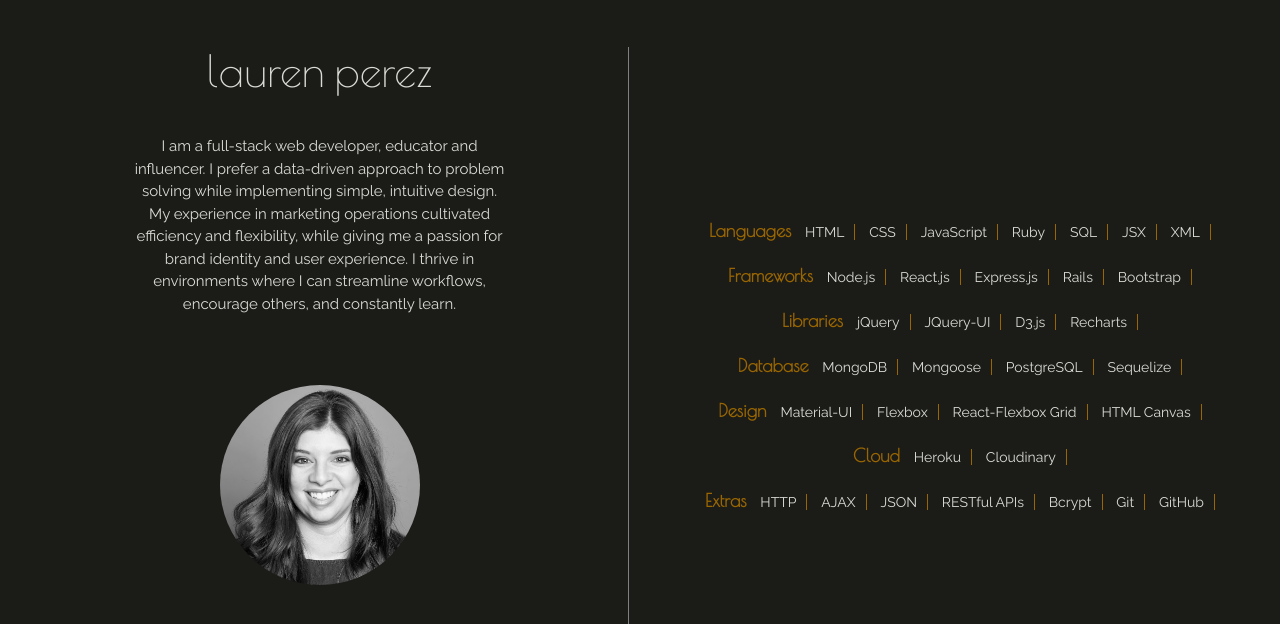
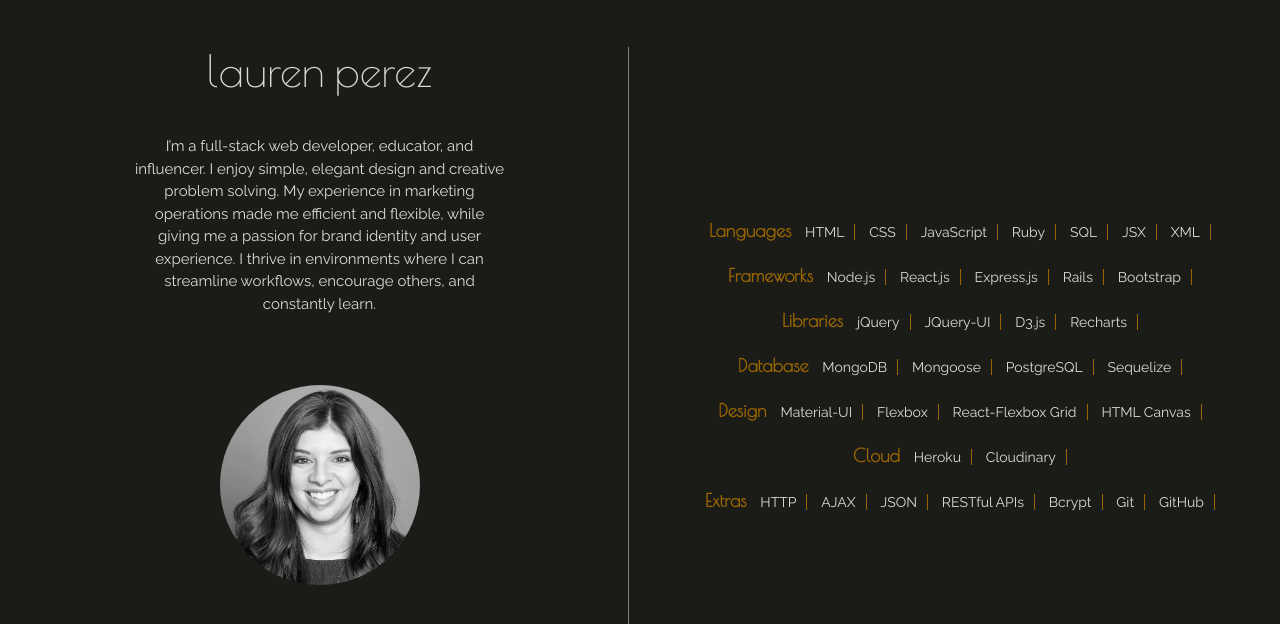
Before and after one commit to laurenperez/laurenperez.github.io, a plain HTML site: page index.html in a window 1280 px wide. Shown: the part 880-1504 px from the top of the page. Drawn offline with nearby package versions, Linux system fonts and the light colour scheme.

Commit message:
updated branding statement

```diff
--- a/index.html
+++ b/index.html
@@ -60,11 +60,10 @@
       <div class="col s12 m6 center-align">
         <div class="about-left">
           <h3>lauren perez</h3>
-          <p class="about-text">I am a full-stack web developer, educator and influencer. I prefer
-            a data-driven approach to problem solving while implementing simple, intuitive design. My experience
-           in marketing operations cultivated efficiency and flexibility, while giving me a passion for brand
-            identity and user experience. I thrive in environments where I can streamline workflows, encourage
-           others, and constantly learn.
+          <p class="about-text">I’m a full-stack web developer, educator, and influencer. I enjoy simple,
+            elegant design and creative problem solving. My experience in marketing operations made me efficient
+            and flexible, while giving me a passion for brand identity and user experience. I thrive in environments
+             where I can streamline workflows, encourage others, and constantly learn.
           </p>
           <img src="img/HS22017.jpg" class="headshot">
           <p>
```
